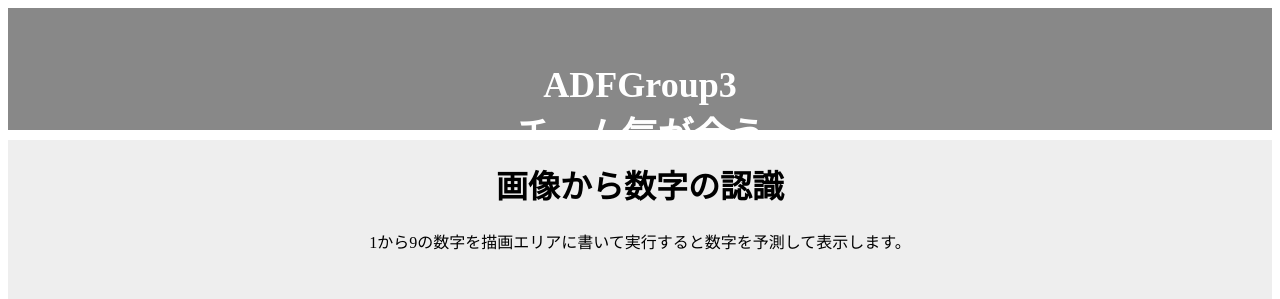
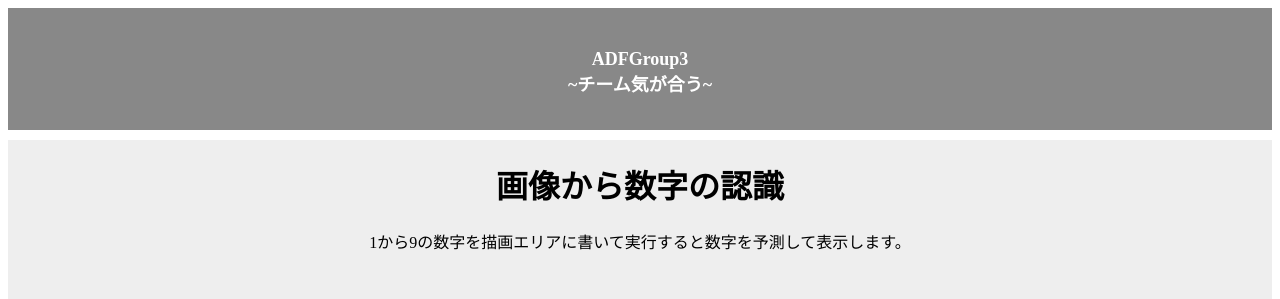
Before and after one commit to ADFgroup3/Sklearn_PredictNumber, a Flask app: page / in a window 1280 px wide. Shown: the top 299 px of the page. Run offline with Flask 2, Linux system fonts and the light colour scheme.

Commit message:
Update style.css

```diff
--- a/static/css/style.css
+++ b/static/css/style.css
@@ -10,7 +10,7 @@ body{
     background-color: #888;
     color: #fff;
     padding: 26px 0;
-    font-size: 1.5rem;
+    font-size: 0.75rem;
     }
 
 .content{
```
